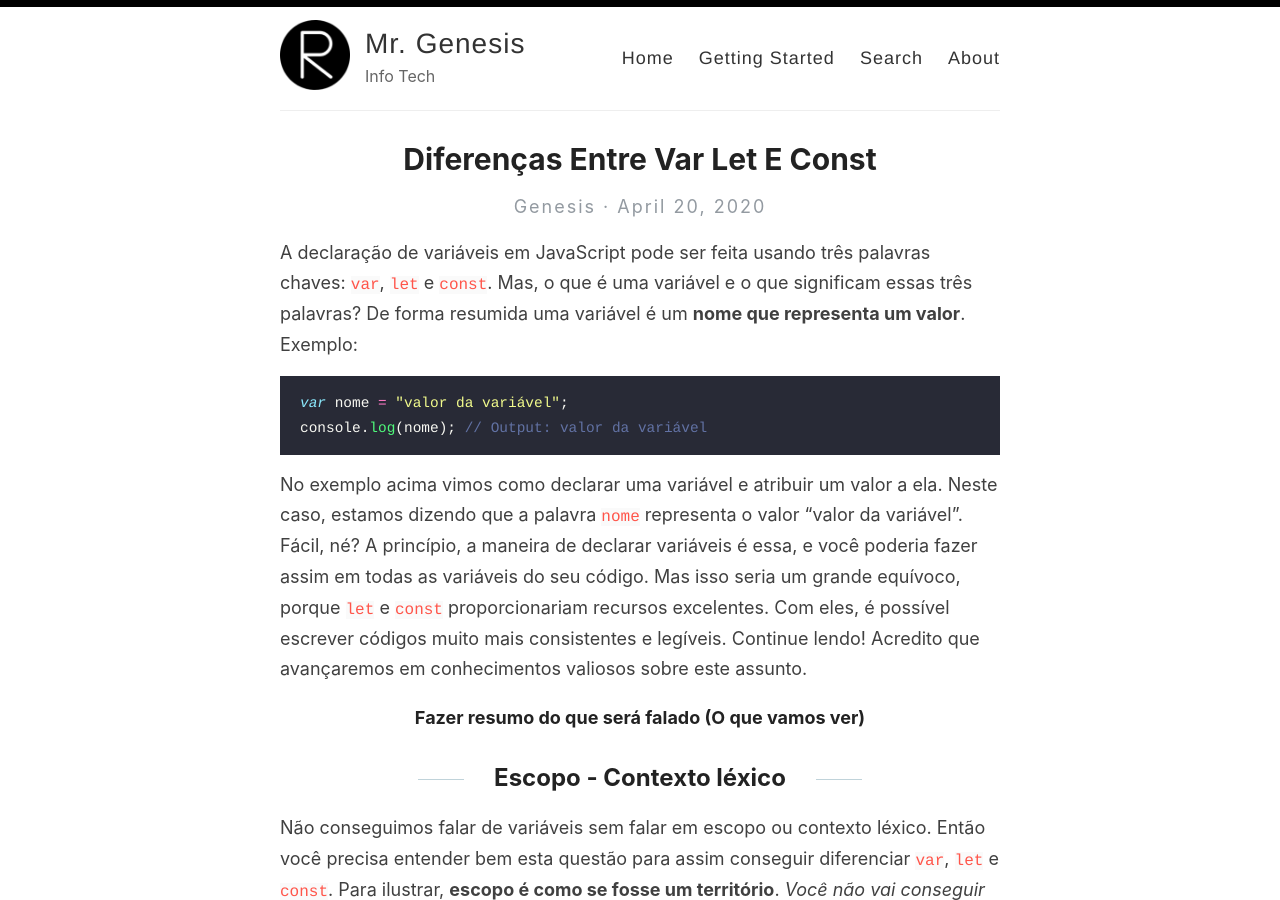
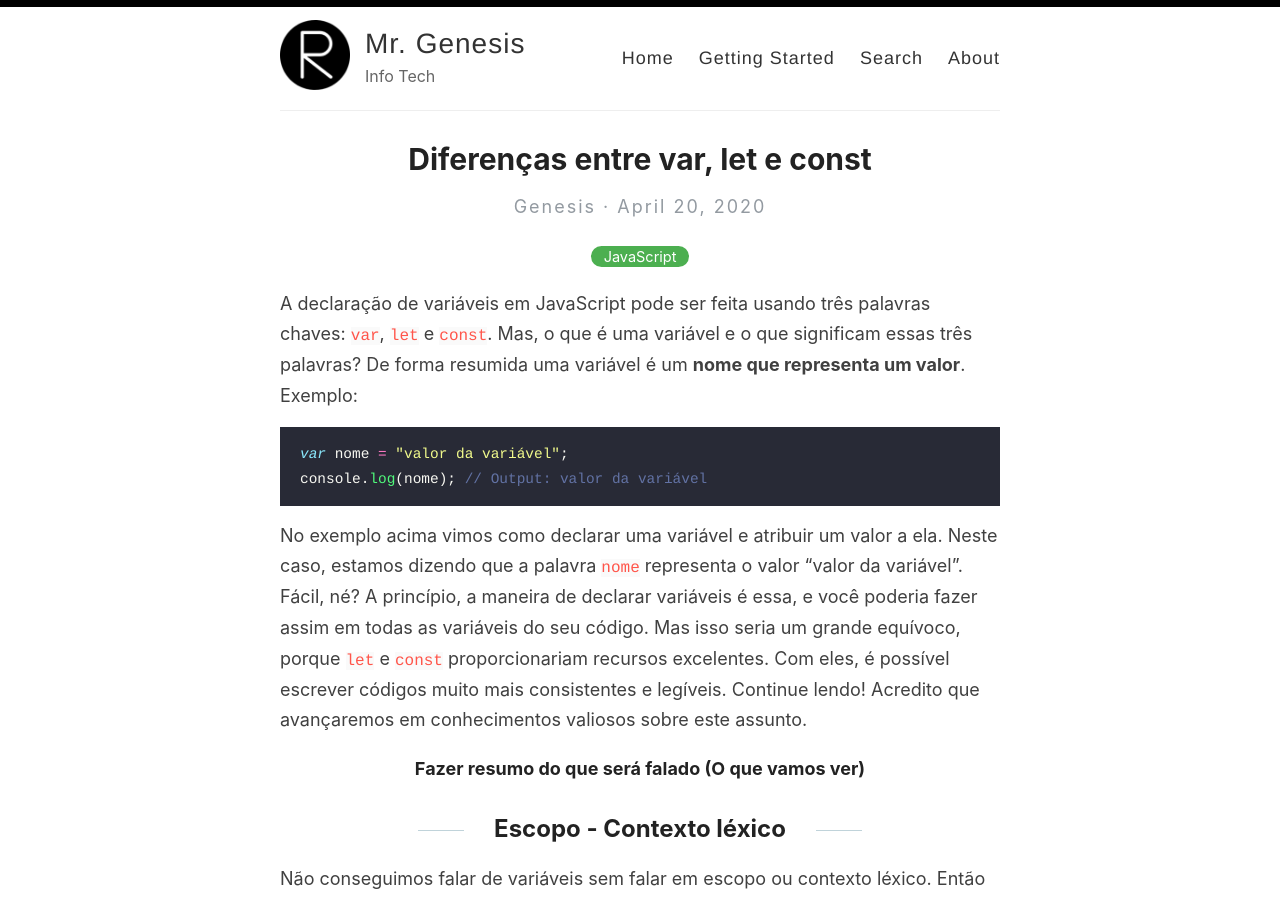
Before and after one commit to mrgenesis/mrgenesis, a Jekyll site: the page built from _posts/2020-04-20-Diferenças-Entre-var-let-e-const.md, in a window 1280 px wide and 900 px high. Built offline with Jekyll 4.4.1, drawn with Linux system fonts in a browser that asks for light colours; our own code applies the rules of GitHub Pages for plain Markdown files; comment, search, counter and statistics services are not loaded; part of the change alters nothing that is shown.

Commit message:
_posts/2020-04-20-Diferenças-Entre-var-let-e-const.md updated from https://stackedit.io/

```diff
--- a/_posts/2020-04-20-Diferenças-Entre-var-let-e-const.md
+++ b/_posts/2020-04-20-Diferenças-Entre-var-let-e-const.md
@@ -1,4 +1,9 @@
-
+---
+layout: post
+title:  Diferenças entre var, let e const
+categories: [JavaScript]
+excerpt:
+---
 
 
 A declaração de variáveis em JavaScript pode ser feita usando três palavras chaves: `var`, `let` e `const`.
@@ -177,5 +182,5 @@ Isso nos leva a outra questão importante: declarar é diferente de atribuir. `v
 
 ---
 <!--stackedit_data:
-eyJoaXN0b3J5IjpbLTEwNjQ3MjkwMTVdfQ==
+eyJoaXN0b3J5IjpbMTMzMDU1NjE4OV19
 -->
```
